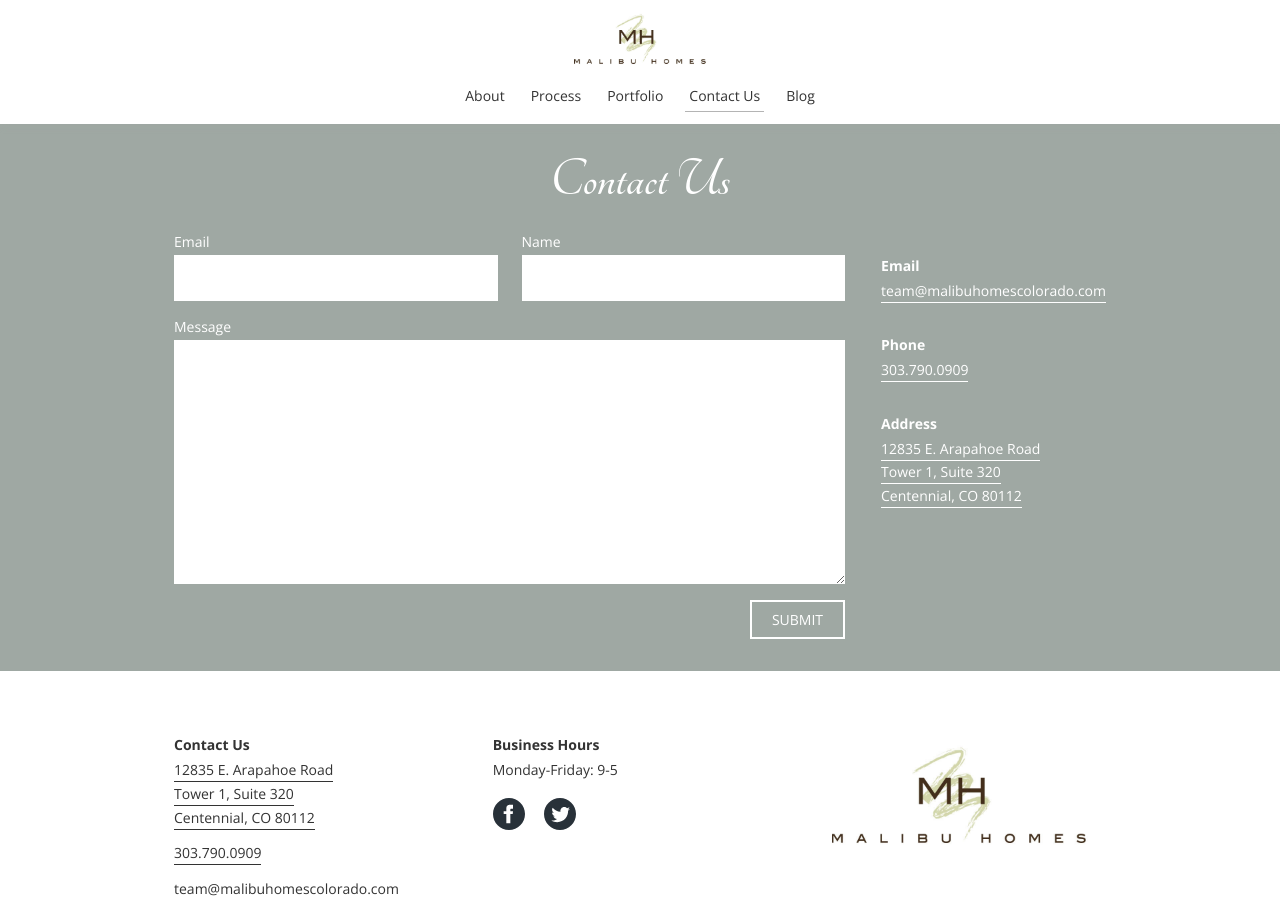
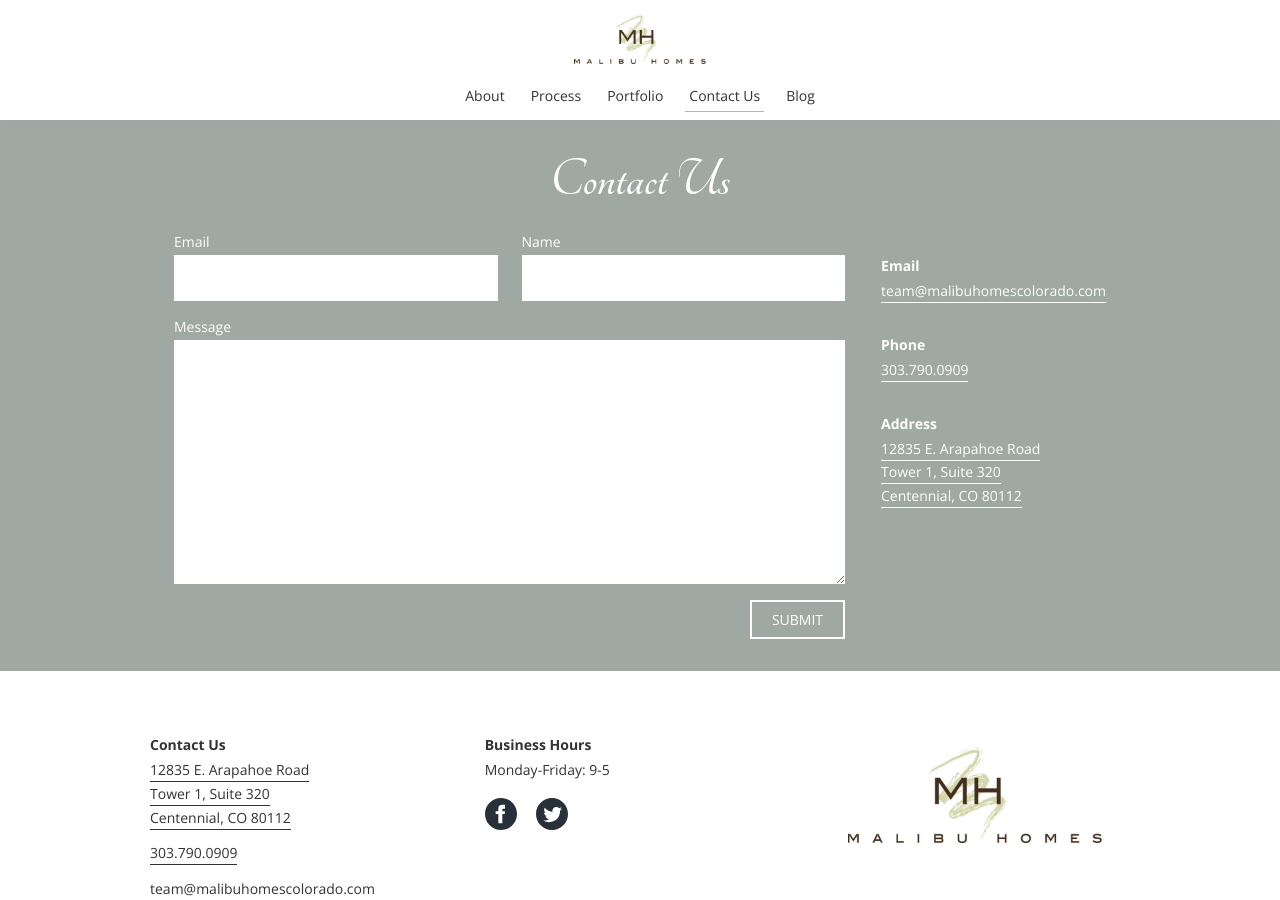
Before and after one commit to jdalton308/malibuhomes-cms, a Jekyll site: the page built from contact.html, in a window 1280 px wide and 900 px high. Built offline with Jekyll 4.4.1, drawn with Linux system fonts in a browser that asks for light colours.

Commit message:
Styles: Responsive styling finished

```diff
--- a/assets/css/_footer.scss
+++ b/assets/css/_footer.scss
@@ -13,6 +13,7 @@
     .wrapper {
       display: flex;
       flex-direction: column;
+      padding: 0;
     }
 
     @include overMobile() {
--- a/assets/css/_general.scss
+++ b/assets/css/_general.scss
@@ -28,7 +28,7 @@
 main {
   display: flex;
   flex-direction: column;
-  padding-top: 87px; // space for fixed header
+  padding-top: 83px; // space for fixed header
   min-height: calc(100vh - 305px);
 
   section {
--- a/assets/css/_header.scss
+++ b/assets/css/_header.scss
@@ -11,7 +11,7 @@
   display: flex;
   justify-content: space-between;
   align-items: center;
-  padding: 8px 12px 12px;
+  padding: 8px 24px;
   background-color: $white;
   box-shadow: 0 0 8px $grey;
 
@@ -81,7 +81,7 @@
     width: 100%;
     height: auto;
     margin: 0;
-    padding: 0;
+    padding: 0 0 24px;
     background-color: $white;
     box-shadow: 0 0 8px $grey;
     transform: translateY(-100vh);
@@ -120,7 +120,8 @@
     }
 
     &.active {
-      border-bottom: 1px solid $grey-light;
+      font-weight: 700;
+      background-color: #efefef;
     }
 
     @include overMobile() {
@@ -128,6 +129,12 @@
       padding: 6px 4px;
       margin-right: 18px;
       margin-bottom: 0;
+
+      &.active {
+        border-bottom: 1px solid $grey-light;
+        font-weight: 400;
+        background-color: transparent;
+      }
     }
   }
 
--- a/assets/css/_pages.scss
+++ b/assets/css/_pages.scss
@@ -123,12 +123,22 @@
 .main-contact {
   .contact-row {
     display: flex;
+    flex-direction: column;
+
+    @include overMobile() {
+      flex-direction: row;
+    }
 
     form {
       position: relative;
       flex: 3 0 0;
-      margin-right: 36px;
+      margin-bottom: 36px;
       text-align: left;
+
+      @include overMobile() {
+        margin-right: 36px;
+        margin-bottom: 0;
+      }
 
       .status-overlay {
         position: absolute;
```
